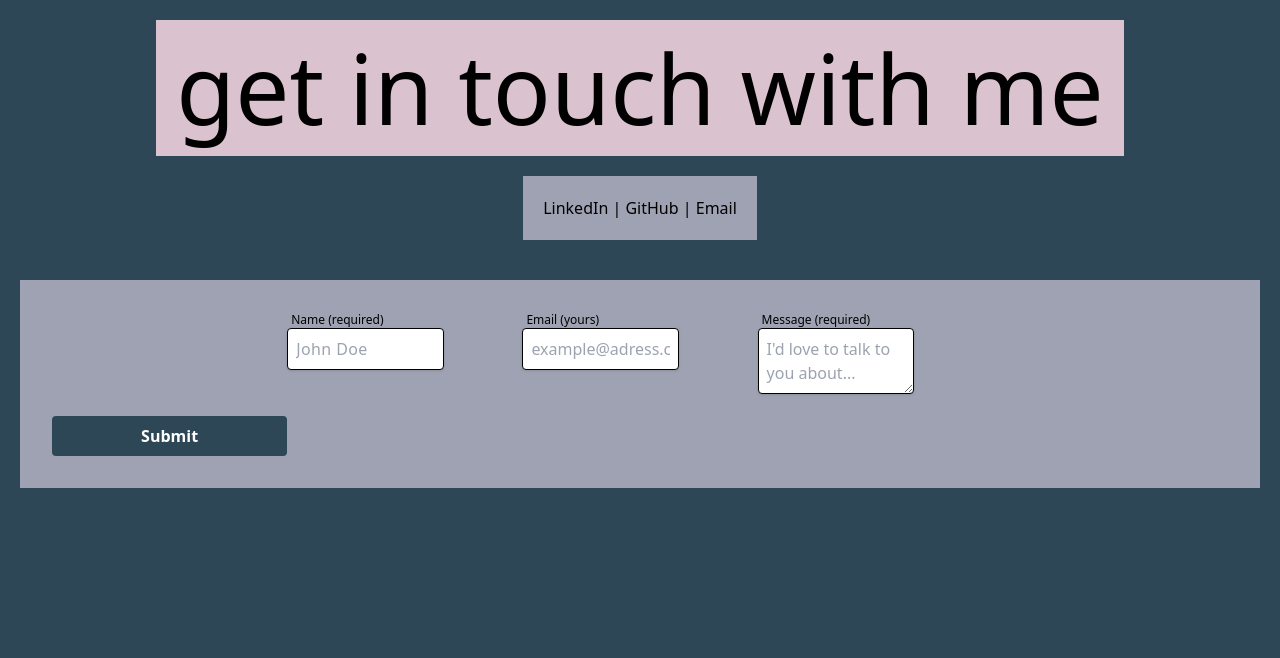
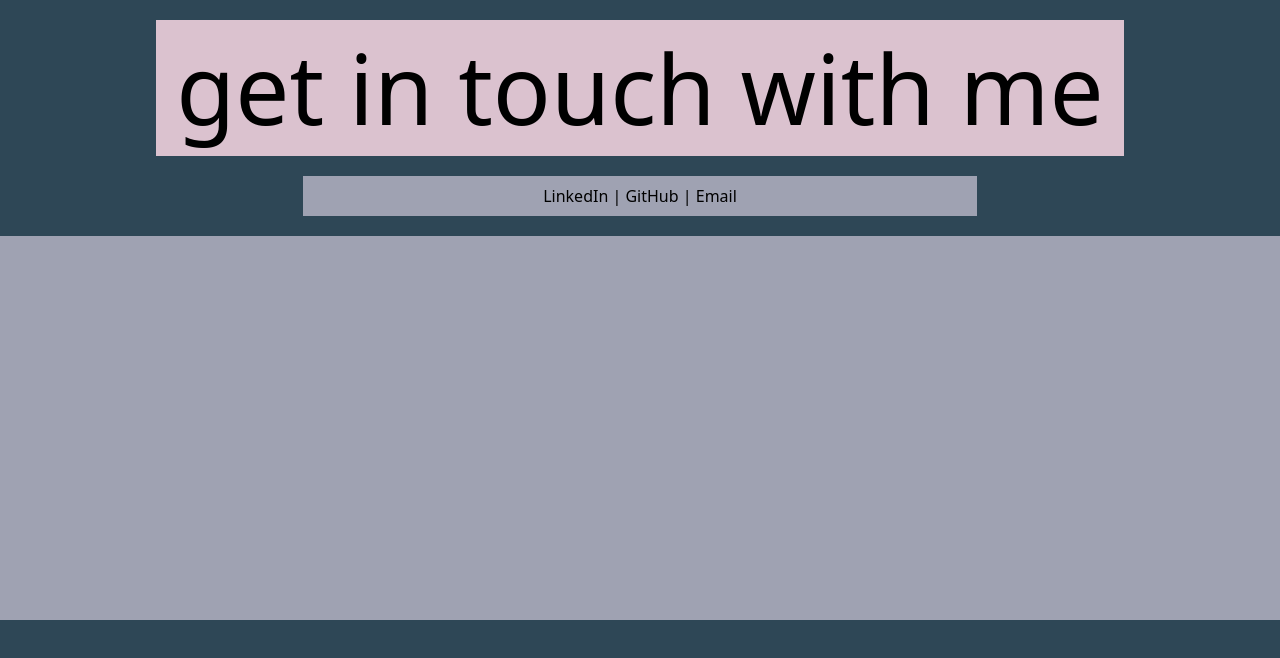
Before and after one commit to Thirteenhelens/testPersonalSite, a React (Create React App) app in the folder updatedpersonalsite/: page /ContactMe in a window 1280 px wide. Shown: the top 658 px of the page. Built offline with nearby package versions, Linux system fonts and the light colour scheme.

Commit message:
working on styliing

```diff
--- a/updatedpersonalsite/src/App/App.css
+++ b/updatedpersonalsite/src/App/App.css
@@ -486,12 +486,8 @@ Ensure the default browser behavior of the `hidden` attribute.
   margin: 1.25rem;
 }
 
-.m-4 {
-  margin: 1rem;
-}
-
-.m-2 {
-  margin: 0.5rem;
+.mt-5 {
+  margin-top: 1.25rem;
 }
 
 .ml-1 {
@@ -502,16 +498,28 @@ Ensure the default browser behavior of the `hidden` attribute.
   margin-bottom: 1rem;
 }
 
-.mt-5 {
-  margin-top: 1.25rem;
-}
-
 .grid {
   display: grid;
 }
 
 .h-screen {
   height: 100vh;
+}
+
+.h-5 {
+  height: 1.25rem;
+}
+
+.h-12 {
+  height: 3rem;
+}
+
+.h-52 {
+  height: 13rem;
+}
+
+.h-96 {
+  height: 24rem;
 }
 
 .min-h-screen {
@@ -530,10 +538,6 @@ Ensure the default browser behavior of the `hidden` attribute.
   cursor: pointer;
 }
 
-.grid-cols-3 {
-  grid-template-columns: repeat(3, minmax(0, 1fr));
-}
-
 .grid-cols-4 {
   grid-template-columns: repeat(4, minmax(0, 1fr));
 }
@@ -542,16 +546,8 @@ Ensure the default browser behavior of the `hidden` attribute.
   grid-template-columns: repeat(5, minmax(0, 1fr));
 }
 
-.grid-cols-2 {
-  grid-template-columns: repeat(2, minmax(0, 1fr));
-}
-
 .grid-rows-4 {
   grid-template-rows: repeat(4, minmax(0, 1fr));
-}
-
-.justify-center {
-  justify-content: center;
 }
 
 .justify-items-center {
@@ -623,6 +619,26 @@ Ensure the default browser behavior of the `hidden` attribute.
 .px-4 {
   padding-left: 1rem;
   padding-right: 1rem;
+}
+
+.px-10 {
+  padding-left: 2.5rem;
+  padding-right: 2.5rem;
+}
+
+.px-40 {
+  padding-left: 10rem;
+  padding-right: 10rem;
+}
+
+.px-60 {
+  padding-left: 15rem;
+  padding-right: 15rem;
+}
+
+.py-5 {
+  padding-top: 1.25rem;
+  padding-bottom: 1.25rem;
 }
 
 .pt-40 {
@@ -702,11 +718,6 @@ Ensure the default browser behavior of the `hidden` attribute.
   box-shadow: var(--tw-ring-offset-shadow, 0 0 #0000), var(--tw-ring-shadow, 0 0 #0000), var(--tw-shadow);
 }
 
-.focus\:bg-light:focus {
-  --tw-bg-opacity: 1;
-  background-color: rgb(159 162 178 / var(--tw-bg-opacity));
-}
-
 @media (min-width: 640px) {
   .sm\:opacity-0 {
     opacity: 0;
--- /dev/null
+++ b/updatedpersonalsite/src/ContactPage/ContactForm.jsx
@@ -0,0 +1,76 @@
+import { useState } from "react";
+import { send } from "emailjs-com";
+
+export default function ContactForm() {
+  const [toSend, setToSend] = useState({
+    message: "",
+    reply_to: "",
+    from_name: "",
+  });
+
+  const onSubmit = (e) => {
+    e.preventDefault();
+    send("service_s9r3irg", "template_5solhag", toSend, "7JYskOlEaA9qey4im")
+      .then((response) => {
+        console.log("SUCCESS!", response.status, response.text);
+      })
+      .catch((err) => {
+        console.log("FAILED...", err);
+      });
+    setToSend({ message: "", reply_to: "", from_name: "" });
+  };
+
+  const handleChange = (e) => {
+    setToSend({ ...toSend, [e.target.name]: e.target.value });
+  };
+  return (
+    <form onSubmit={onSubmit} class="bg-light p-8 m-5 grid grid-cols-5">
+      <div />
+      <div>
+        <p class="text-xs ml-1 pointer-events-none">Name (required)</p>
+        <input
+          required
+          type="text"
+          name="from_name"
+          placeholder="John Doe"
+          onChange={handleChange}
+          value={toSend.from_name}
+          class="form-control shadow border rounded w-2/3 p-2 mb-4 tracking-wide"
+        />
+      </div>
+
+      <div>
+        <div class="text-xs ml-1 pointer-events-none">Email (yours)</div>
+        <input
+          type="email"
+          name="reply_to"
+          value={toSend.reply_to}
+          onChange={handleChange}
+          placeholder="example@adress.com"
+          class="shadow border rounded w-2/3 p-2 mb-4"
+        />
+      </div>
+
+      <div>
+        <div class="text-xs ml-1 pointer-events-none">Message (required)</div>
+        <textarea
+          required
+          type="text"
+          name="message"
+          value={toSend.message}
+          onChange={handleChange}
+          class="shadow border rounded w-2/3 p-2 mb-4"
+          placeholder="I'd love to talk to you about..."
+        />
+      </div>
+
+      <br />
+      <button
+        type="submit"
+        class="font-bold py-2 px-4 rounded bg-dark text-white hover:shadow-lg hover:bg-lighter hover:text-darker"
+      >
+        Submit
+      </button>
+    </form>
+  );
+}
--- a/updatedpersonalsite/src/ContactPage/ContactPage.jsx
+++ b/updatedpersonalsite/src/ContactPage/ContactPage.jsx
@@ -1,30 +1,7 @@
-import { useState } from "react";
-import { send } from "emailjs-com";
 import { Link } from "react-router-dom";
+import ContactForm from "./ContactForm";
 
 export default function ContactPage() {
-  const [toSend, setToSend] = useState({
-    message: "",
-    reply_to: "",
-    from_name: "",
-  });
-
-  const onSubmit = (e) => {
-    e.preventDefault();
-    send("service_s9r3irg", "template_5solhag", toSend, "7JYskOlEaA9qey4im")
-      .then((response) => {
-        console.log("SUCCESS!", response.status, response.text);
-      })
-      .catch((err) => {
-        console.log("FAILED...", err);
-      });
-    setToSend({ message: "", reply_to: "", from_name: "" });
-  };
-
-  const handleChange = (e) => {
-    setToSend({ ...toSend, [e.target.name]: e.target.value });
-  };
-
   return (
     <div id="contactContainer" class="bg-dark w-screen h-screen">
       <div class="p-5 grid justify-items-center">
@@ -35,9 +12,8 @@ export default function ContactPage() {
           </Link>
         </div>
         <div />
-        {/* </div> */}
 
-        <div id="socials" class="bg-light text-center p-5 mt-5">
+        <div id="socials" class="bg-light text-center py-2 px-60 mt-5">
           <a
             target="_blank"
             rel="noreferrer"
@@ -58,57 +34,16 @@ export default function ContactPage() {
         </div>
       </div>
 
-      {/* <div id="gridForForm" class="grid grid-rows-4 grid-cols-4"> */}
-      <form onSubmit={onSubmit} class="bg-light p-8 m-5 grid grid-cols-5">
+<div class="bg-light h-96">
 
-        <div />
-        <div>
-          <p class="text-xs ml-1 pointer-events-none">Name (required)</p>
-          <input
-            required
-            type="text"
-            name="from_name"
-            placeholder="John Doe"
-            onChange={handleChange}
-            value={toSend.from_name}
-            class="form-control shadow border rounded w-2/3 p-2 mb-4 tracking-wide"
-          />
-        </div>
+</div>
 
-        <div>
-          <div class="text-xs ml-1 pointer-events-none">Email (yours)</div>
-          <input
-            type="email"
-            name="reply_to"
-            value={toSend.reply_to}
-            onChange={handleChange}
-            placeholder="example@adress.com"
-            class="shadow border rounded w-2/3 p-2 mb-4"
-          />
-        </div>
+<div>
 
-        <div>
-          <div class="text-xs ml-1 pointer-events-none">Message (required)</div>
-          <textarea
-            required
-            type="text"
-            name="message"
-            value={toSend.message}
-            onChange={handleChange}
-            class="shadow border rounded w-2/3 p-2 mb-4"
-            placeholder="I'd love to talk to you about..."
-          />
-        </div>
+</div>
 
-        <br />
-        <button
-          type="submit"
-          class="font-bold py-2 px-4 rounded bg-dark text-white hover:shadow-lg hover:bg-lighter hover:text-darker"
-        >
-          Submit
-        </button>
-      </form>
-      {/* </div> */}
+
+      {/* <ContactForm /> */}
     </div>
   );
 }
```
